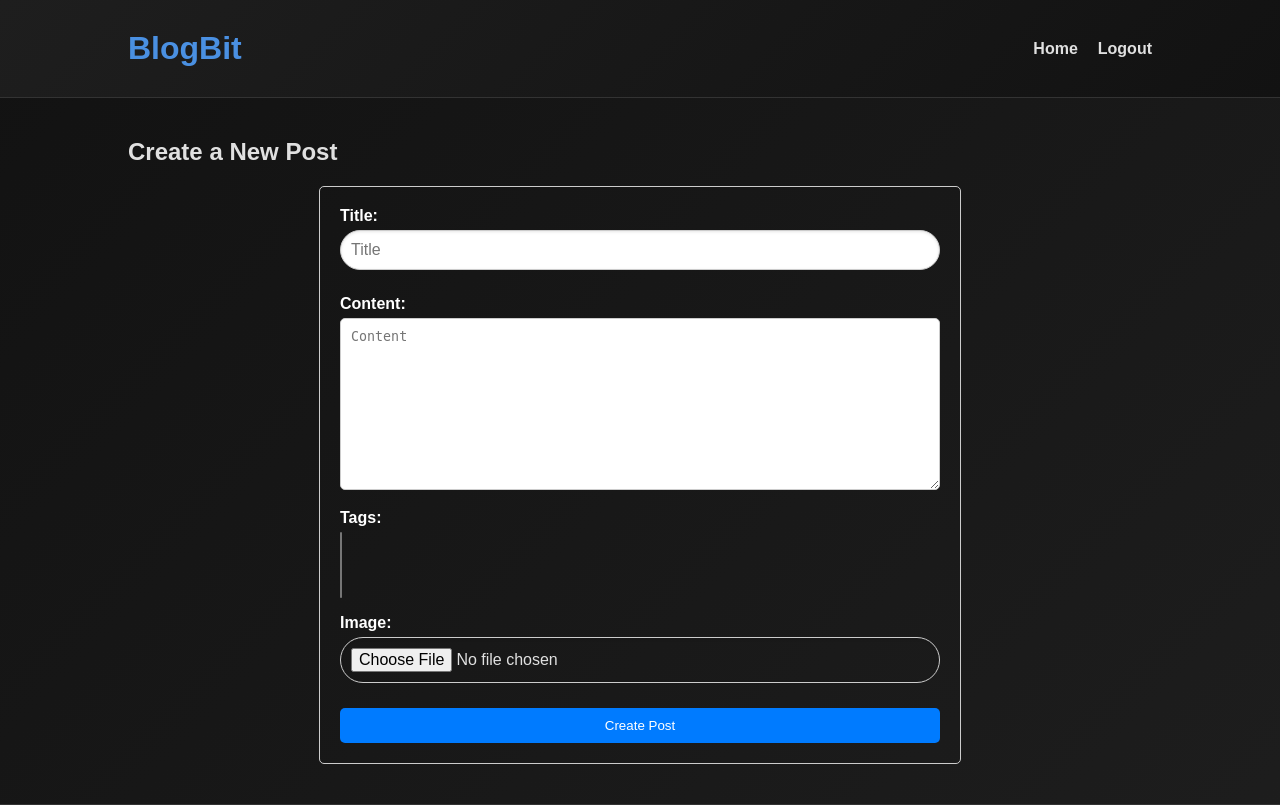
After one commit to eTRVPMAX/BlogBit, a Django app: page /create/ in a window 1280 px wide. The commit adds this page. Shown: the top 805 px of the page. Run offline with Django 4.2, Linux system fonts and the light colour scheme; the visitor is signed in with stand-in values (Sample User, id 1); data that the repository does not hold is empty.

Commit message:
Refactor forms.py and models.py to add CreatePostForm and image resizing and views.py to add create post functionality

```diff
--- a/blogbit/blog/forms.py
+++ b/blogbit/blog/forms.py
@@ -1,5 +1,5 @@
 from django import forms
-from .models import Comment
+from .models import Comment, BlogPost, Tag
 from django.contrib.auth.models import User
 from django.contrib.auth.forms import UserCreationForm
 
@@ -12,7 +12,7 @@ class CommentForm(forms.ModelForm):
         super().__init__(*args, **kwargs)
         self.fields['content'].widget.attrs.update({'class':'form-control', 'placeholder':'Comment here...'})
 
-class Signupform(UserCreationForm):
+class SignupForm(UserCreationForm):
     class Meta:
         model = User
         fields = ['username', 'email', 'password1', 'password2']
@@ -42,3 +42,19 @@ class Signupform(UserCreationForm):
         if password1 and password2 and password1 != password2:
             raise forms.ValidationError('Password dosent match')
         return password2
+
+
+class CreatePostForm(forms.ModelForm):
+    class Meta:
+        model = BlogPost
+        fields = ['title', 'content', 'image', 'tags']
+        widgets ={
+            'tags': forms.SelectMultiple(attrs={'class': 'form-control'}),
+            'image': forms.ClearableFileInput(attrs={'class': 'form-control'})
+        }
+
+    def __init__(self, *args, **kwargs):
+        super().__init__(*args, **kwargs)
+        self.fields['title'].widget.attrs.update({'class':'form-control', 'placeholder':'Title'})
+        self.fields['content'].widget.attrs.update({'class':'form-control', 'placeholder':'Content'})
+        self.fields['tags'].queryset = Tag.objects.all()
--- a/blogbit/blog/models.py
+++ b/blogbit/blog/models.py
@@ -1,6 +1,7 @@
 from django.db import models
 from django.utils.text import slugify
 from django.contrib.auth.models import User
+from PIL import Image
 
 # Create your models here.
 class BlogPost(models.Model):
@@ -21,6 +22,13 @@ class BlogPost(models.Model):
             super().save(update_fields=['slug'])
         else:
             super().save(*args, **kwargs)
+
+        if self.image:
+            img = Image.open(self.image.path)
+            if img.height > 800 or img.width > 800:
+                output_size = (800, 800)
+                img.thumbnail(output_size)
+                img.save(self.image.path)
 
     def __str__(self):
         return self.title
--- a/blogbit/blog/static/css/styles.css
+++ b/blogbit/blog/static/css/styles.css
@@ -111,6 +111,74 @@ nav ul li a:hover {
   max-height: 300px;
   object-fit: cover;
   box-shadow: 0 4px 8px rgba(0, 0, 0, 0.3);
+}
+
+/* post creation form */
+
+.create-post-form {
+  max-width: 600px;
+  margin: 0 auto;
+  padding: 20px;
+  border: 1px solid #ccc;
+  border-radius: 5px;
+}
+
+.create-post-form h2 {
+  text-align: center;
+  margin-bottom: 20px;
+}
+
+.create-post-form .form-group {
+  margin-bottom: 15px;
+}
+
+.create-post-form label {
+  display: block;
+  margin-bottom: 5px;
+  font-weight: bold;
+}
+
+.create-post-form input,
+.create-post-form textarea {
+  width: 100%;
+  padding: 10px;
+  border: 1px solid #ccc;
+  border-radius: 5px;
+  box-sizing: border-box;
+}
+
+.create-post-form button {
+  display: block;
+  width: 100%;
+  padding: 10px;
+  background-color: #007bff;
+  color: white;
+  border: none;
+  border-radius: 5px;
+  cursor: pointer;
+}
+/* index create post btn*/
+.create-post-form button:hover {
+  background-color: #0056b3;
+}
+
+.create-post-button {
+  text-align: right;
+  margin-bottom: 20px;
+}
+
+.create-post-button .btn {
+  background-color: #007bff;
+  color: white;
+  padding: 10px 20px;
+  text-decoration: none;
+  border-radius: 5px;
+  border: none;
+  cursor: pointer;
+}
+
+.create-post-button .btn:hover {
+  background-color: #0056b3;
 }
 
 /* Card layout for posts */
--- /dev/null
+++ b/blogbit/blog/templates/blog/create_post.html
@@ -0,0 +1,27 @@
+{% extends 'base.html' %}
+
+{% block title %}Create Post{% endblock %}
+
+{% block content %}
+  <h2>Create a New Post</h2>
+  <form method="post" enctype="multipart/form-data" class="create-post-form">
+    {% csrf_token %}
+    <div class="form-group">
+      {{ form.title.label_tag }}
+      {{ form.title }}
+    </div>
+    <div class="form-group">
+      {{ form.content.label_tag }}
+      {{ form.content }}
+    </div>
+    <div class="form-group">
+      {{ form.tags.label_tag }}
+      {{ form.tags }}
+    </div>
+    <div class="form-group">
+      {{ form.image.label_tag }}
+      {{ form.image }}
+    </div>
+    <button type="submit">Create Post</button>
+  </form>
+{% endblock %}
--- a/blogbit/blog/templates/blog/index.html
+++ b/blogbit/blog/templates/blog/index.html
@@ -3,6 +3,10 @@
 {% block title %}Blog Posts{% endblock %}
 
 {% block content %}
+    <div class="create-post-button">
+        <a href="{% url 'create_post' %}" class="btn btn-primary">Create Post</a>
+    </div>
+
     <div class="posts">
         {% for post in page_obj %}
             <div class="post">
--- a/blogbit/blog/urls.py
+++ b/blogbit/blog/urls.py
@@ -8,6 +8,7 @@ urlpatterns = [
     path('post/<slug:slug>/', views.post_page, name='post_page'),
     path('tag/<slug:slug>/', views.tagged, name='tagged'),
     path('accounts/signup/',views.signup, name='signup'),
+    path('create/', views.create_post, name='create_post'),
 ]
 
 if settings.DEBUG:
--- a/blogbit/blog/views.py
+++ b/blogbit/blog/views.py
@@ -1,6 +1,7 @@
+from django.contrib.auth.decorators import login_required
 from django.contrib.auth import login
 from django.shortcuts import redirect, render, get_object_or_404
-from .forms import CommentForm, Signupform
+from .forms import CommentForm, SignupForm, CreatePostForm
 from .models import BlogPost, Tag
 from django.core.paginator import Paginator
 from django.contrib import messages
@@ -44,6 +45,23 @@ def post_page(request, slug):
     }
     return render(request, 'blog/post.html', context)
 
+@login_required
+def create_post(request):
+    if request.method == 'POST':
+        form = CreatePostForm(request.POST, request.FILES)
+        if form.is_valid():
+            post = form.save(commit=False)
+            post.author = request.user
+            post.save()
+            form.save_m2m()
+            messages.success(request, 'Your post has been created successfully!')
+            return redirect('/')
+    else:
+        form = CreatePostForm()
+
+    context = {'form': form}
+    return render(request, 'blog/create_post.html', context)
+
 def tagged(request, slug):
     tag = get_object_or_404(Tag, slug=slug)
     posts = BlogPost.objects.filter(tags=tag)
@@ -53,14 +71,14 @@ def tagged(request, slug):
 
 def signup(request):
     if request.method == 'POST':
-        form = Signupform(request.POST)
+        form = SignupForm(request.POST)
         if form.is_valid():
             user = form.save()
             messages.success(request, f'Account created for {form.cleaned_data.get("username")}!')
             login(request, user)
             return redirect('/')
     else:
-        form = Signupform()
+        form = SignupForm()
 
     context = {'form': form}
     return render(request, 'registration/signup.html', context)
--- a/blogbit/blogbit/settings.py
+++ b/blogbit/blogbit/settings.py
@@ -128,7 +128,6 @@ USE_TZ = True
 # https://docs.djangoproject.com/en/4.2/howto/static-files/
 
 STATIC_URL = 'static/'
-STATICFILES_DIRS = [BASE_DIR / "static"]
 MEDIA_URL = '/media/'
 MEDIA_ROOT = BASE_DIR / 'upload'
 
```
